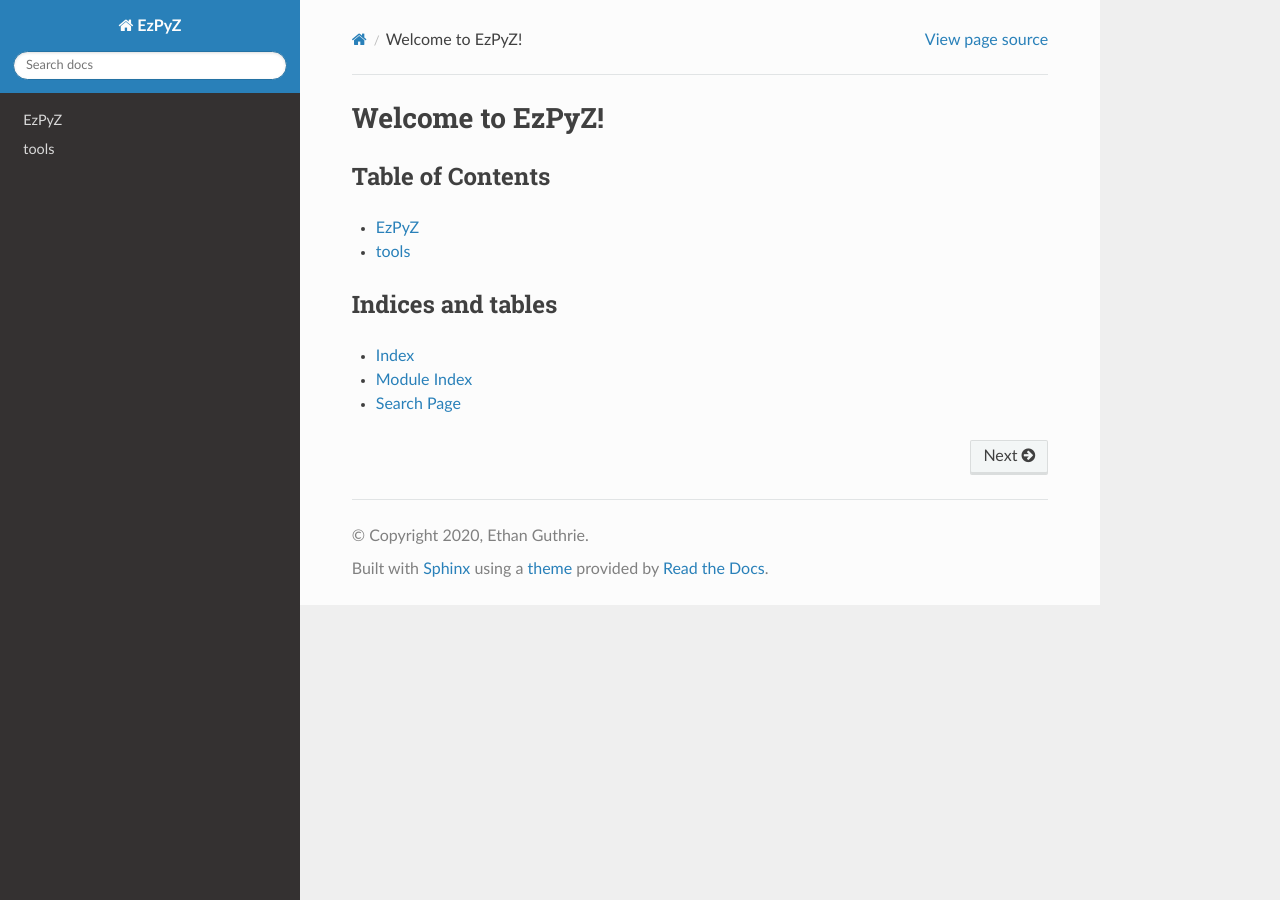
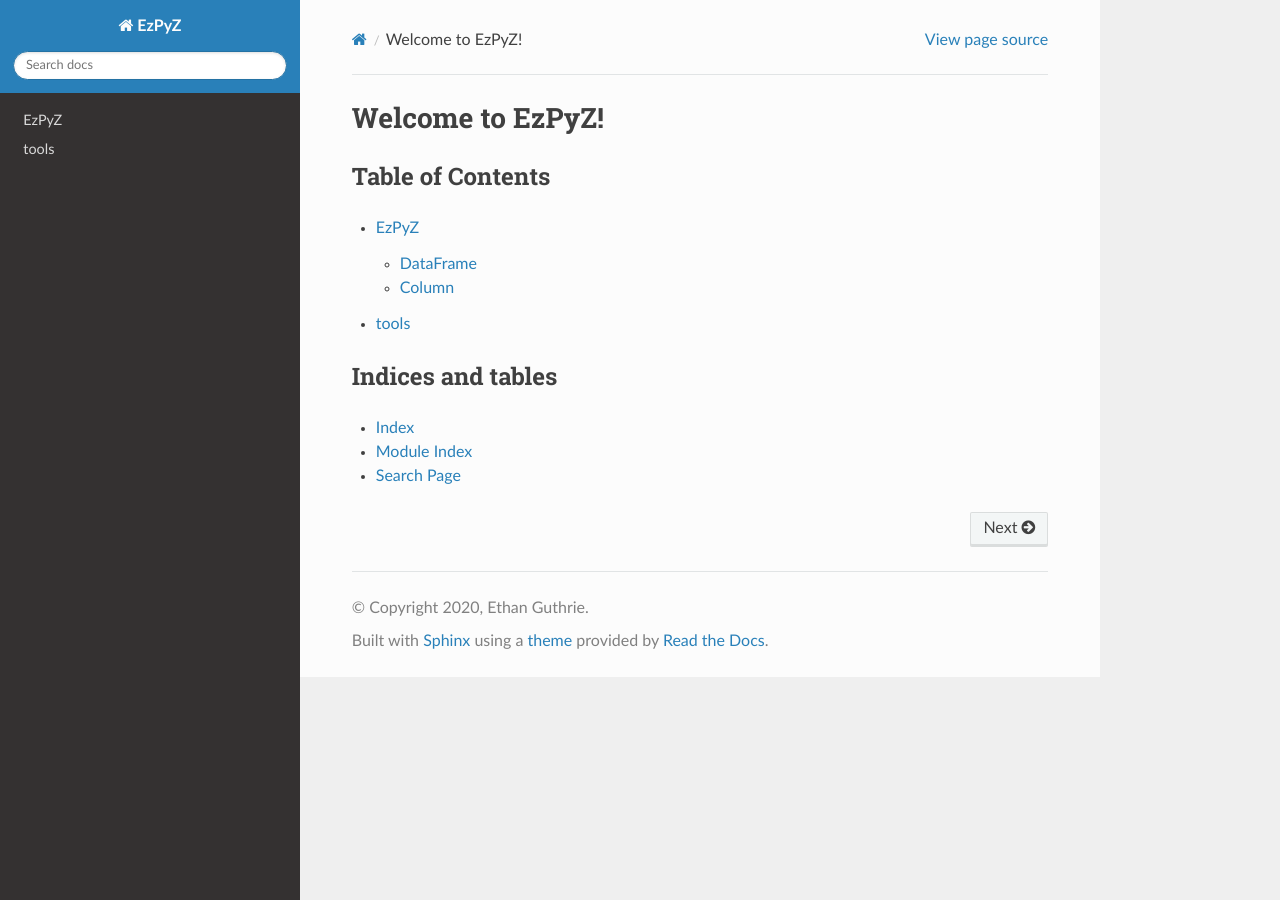
Before and after one commit to EGuthrieWasTaken/EzPyZ, a Sphinx documentation site: the page built from docs/index.rst, in a window 1280 px wide. Built offline with Sphinx 7.4.7 and the Read the Docs theme 2.0.0, drawn with Linux system fonts in a browser that asks for light colours; the version number could not be read and is left out.

Commit message:
Update docs

```diff
--- a/docs/source/EzPyZ.rst
+++ b/docs/source/EzPyZ.rst
@@ -2,10 +2,16 @@
 EzPyZ
 =====
 
-.. automodule:: dataframe
+---------
+DataFrame
+---------
+.. autoclass:: dataframe.DataFrame
     :members:
     :undoc-members:
 
-.. automodule:: column
+------
+Column
+------
+.. autoclass:: column.Column
     :members:
     :undoc-members:
```
